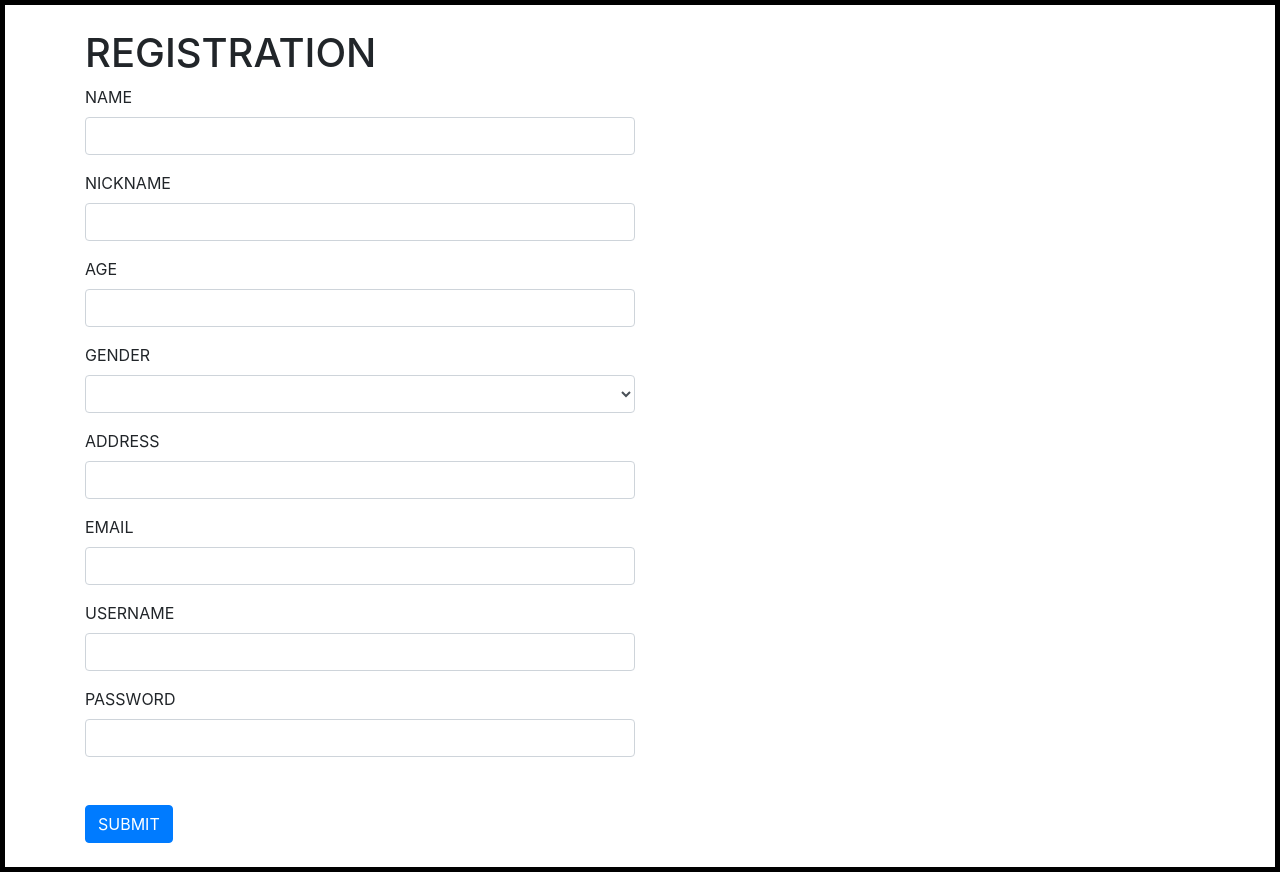
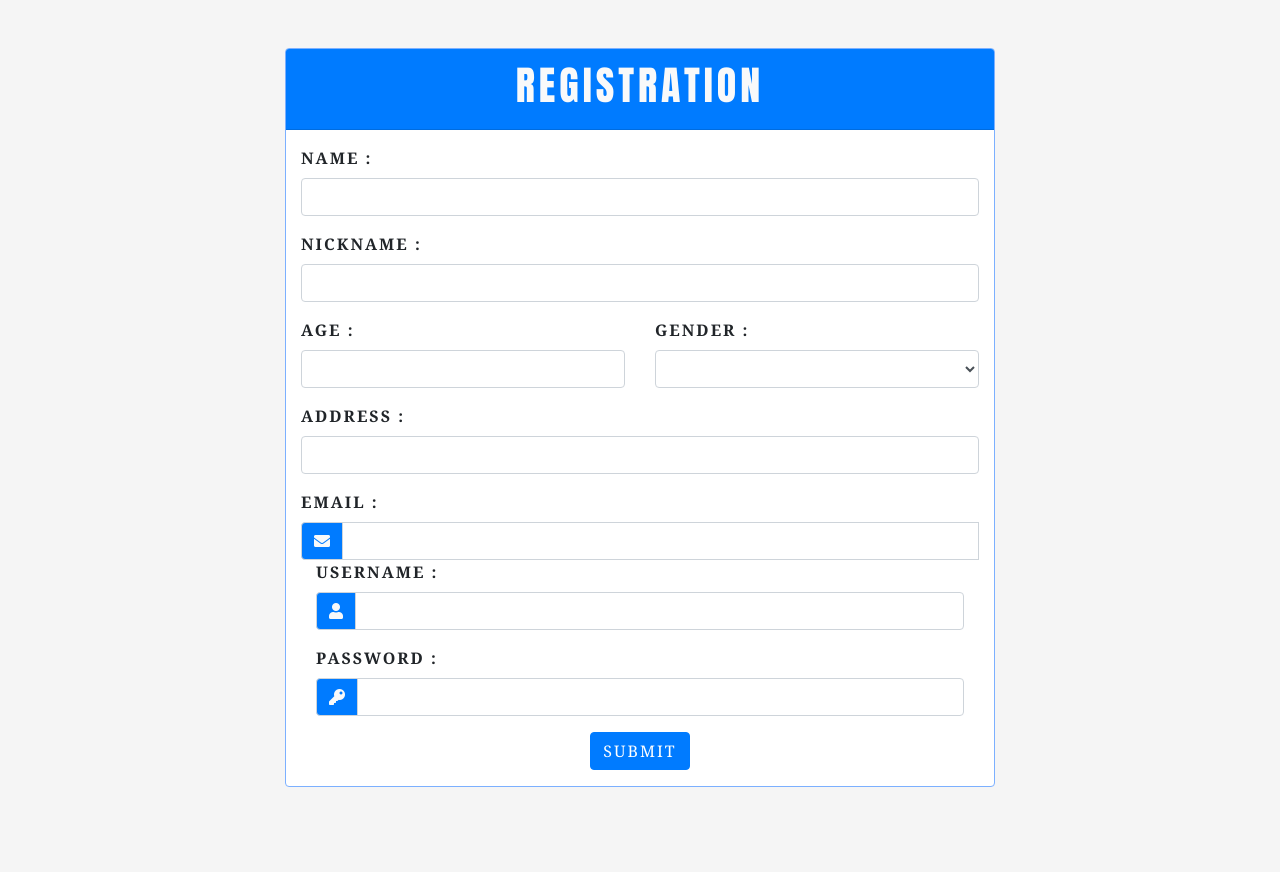
Before and after one commit to borguita29/scrum, a PHP site: page /registration.php in a window 1280 px wide. After the commit the page ends 787 px from the top, so only its background shows below. Run offline with PHP 8.4, Linux system fonts and the light colour scheme.

Commit message:
temporary registration design!

```diff
--- a/header.php
+++ b/header.php
@@ -5,6 +5,7 @@
 	<link rel="stylesheet" type="text/css" href="style.css">
 	<link rel="stylesheet" type="text/css" href="bootstrap\css\bootstrap.min.css">
 	<link rel="stylesheet" type="text/css" href="fontawesome\css\all.css">
+
 
 	<script src="js\jquery.js"></script>
 	<script src="js\popper.js"></script>
--- a/registration.php
+++ b/registration.php
@@ -2,73 +2,81 @@
 <?php include 'header.php';?>
 
 
-<body>
-
-<div class="container-fluid pt-4 pb-4" style="border: 5px solid black">
-	<div class="container">
-
+<body class="background">
+	<div class="container mt-5">
+		<div class="form-group col-xl-8 offset-xl-2">
 				<form id="regform" method="POST" action="registration_function.php">
-			<h1>REGISTRATION</h1>
-	  <div class="form-row">
-	    <div class="form-group col-md-6">
-	      <label for="name">NAME</label>
-	      <input class="form-control" id="name" name="fname">
+				<div class="card" style="border: 1px solid #7CB0FF">
+					<div class="card-header bg-primary">
+						<h1 class="text-center text-light registrationTitle">REGISTRATION</h1>
 					</div>
+						<div class="form-body mt-3">
+							<div class="form-group col-xl-12">
+								<label for="name" class="registrationLabel">NAME :</label>
+								<input class="form-control registrationLabel" id="name" name="fname">
 							</div>
-	  <div class="form-row">
-	    <div class="form-group col-md-6">
-	      <label for="nickname">NICKNAME</label>
-	      <input class="form-control" name="nickname" id="nickname">
+							<div class="form-group col-md-12">
+								<label for="nickname" class="registrationLabel">NICKNAME :</label>
+								<input class="form-control registrationLabel" name="nickname" id="nickname">
 							</div>
+							<div class="col-xl-12">
+								<div class="row">
+									<div class="form-group col-xl-6">
+										<label for="age" class="registrationLabel">AGE :</label>
+										<input type="number" class="form-control registrationLabel" name="age" id="age">
 									</div>
-	  <div class="form-row">
-	    <div class="form-group col-md-6">
-	      <label for="age">AGE</label>
-	      <input type="number" class="form-control" name="age" id="age">
-	    </div>
-	  </div>
-	  <div class="form-row">
-	    <div class="form-group col-md-6">
-	      <label for="gender">GENDER</label>
-	      <select name="gender" class="form-control" id="exampleFormControlSelect1">
+									<div class="form-group col-xl-6">
+										<label for="gender" class="registrationLabel">GENDER :</label>
+										<select name="gender" class="form-control registrationLabel" id="exampleFormControlSelect1">
 											<option hidden selected value></option>
-	      <option>MALE</option>
-	      <option>FEMALE</option>
+											<option class="registrationLabel">MALE</option>
+											<option class="registrationLabel">FEMALE</option>
 										</select>
 									</div>
 								</div>
-	  <div class="form-row">
-	    <div class="form-group col-md-6">
-	      <label for="address">ADDRESS</label>
-	      <input class="form-control" name="address" id="address">
+							</div>
+							<div class="form-group col-xl-12">
+								<label for="address" class="registrationLabel">ADDRESS :</label>
+								<input class="form-control registrationLabel" name="address" id="address">
+							</div>
+							<div class="form-group col-xl-12">
+								<label for="email" class="registrationLabel">EMAIL :</label>
+								<div class="input-group">
+									<div class="input-group-prepend">
+										<span class="input-group-text bg-primary"><i class="fa fa-envelope text-light"></i></span>
+									</div>
+									<input class="form-control registrationLabel" name="email" id="email">
+								<div>
+							</div>
+							<div class="form-group col-xl-12">
+								<label for="uname" class="registrationLabel">USERNAME :</label>
+								<div class="input-group">
+									<div class="input-group-prepend">
+										<span class="input-group-text bg-primary"><i class="fa fa-user text-light"></i></span>
+									</div>
+										<input class="form-control registrationLabel" name="username" id="uname">
 									</div>
 								</div>
-	   <div class="form-row">
-	    <div class="form-group col-md-6">
-	      <label for="email">EMAIL</label>
-	      <input class="form-control" name="email" id="email" required>
+							</div>
+							<div class="form-group col-xl-12">
+								<label for="pword" class="registrationLabel">PASSWORD :</label>
+								<div class="input-group">
+									<div class="input-group-prepend">
+										<span class="input-group-text bg-primary"><i class="fa fa-key text-light"></i></span>
+									</div>
+										<input type="password" class="form-control registrationLabel" name="password" id="pword">
 									</div>
 								</div>
-	  <div class="form-row">
+							</div>
 							<div class="form-group col-md-6">
-	      <label for="uname">USERNAME</label>
-	      <input class="form-control" name="username" id="uname">
+								<p class="text-danger registrationLabel" id="error"></p>
 							</div>
 					</div>
-	  <div class="form-row">
-	    <div class="form-group col-md-6">
-	      <label for="pword">PASSWORD</label>
-	      <input type="password" class="form-control" name="password" id="pword">
+					<div class="form-group text-center">
+						<button type="submit" id="regsubmit" class="btn btn-primary registrationLabel">SUBMIT</button>
 					</div>
 					</div>
-	  <div class="form-row">
-	    <div class="form-group col-md-6">
-	    	<p class="text-danger" id="error"></p>
-	    </div>
-	  </div>
-	  <button type="submit" id="regsubmit" class="btn btn-primary">SUBMIT</button>
 			</form>
-
 		</div>
 	</div>
 
--- a/registration_function.php
+++ b/registration_function.php
@@ -32,7 +32,7 @@ $sql2 = "INSERT INTO tbl_user_info (username, password)
 VALUES ('$username', '$password')";
 
 if (!$fname || !$nickname || !$age || !$gender || !$address || !$email || !$username || !$password) {
-	echo "FILL UP OTHER FIELDS";
+	echo '<div class="col-xl-12 alert alert-danger" role="alert" >YOU MUST FILL IN ALL THE FIELDS !!!</div>';
 	exit;
 } else {
 
--- a/style.css
+++ b/style.css
@@ -41,3 +41,17 @@
     top: 10px;
     right: 10px;
 }
+.registrationLabel {
+    font-weight: 700;
+    letter-spacing: 2px;
+    font-family: Cambria, Cochin, Georgia, Times, 'Times New Roman', serif;
+}
+.registrationTitle {
+    font-family: Impact, Haettenschweiler, 'Arial Narrow Bold', sans-serif;
+    letter-spacing: 4px;
+    color: white;
+}
+
+.background {
+    background-color: whitesmoke;
+}
```
Lines whose indentation alone changed are shown as unchanged.
